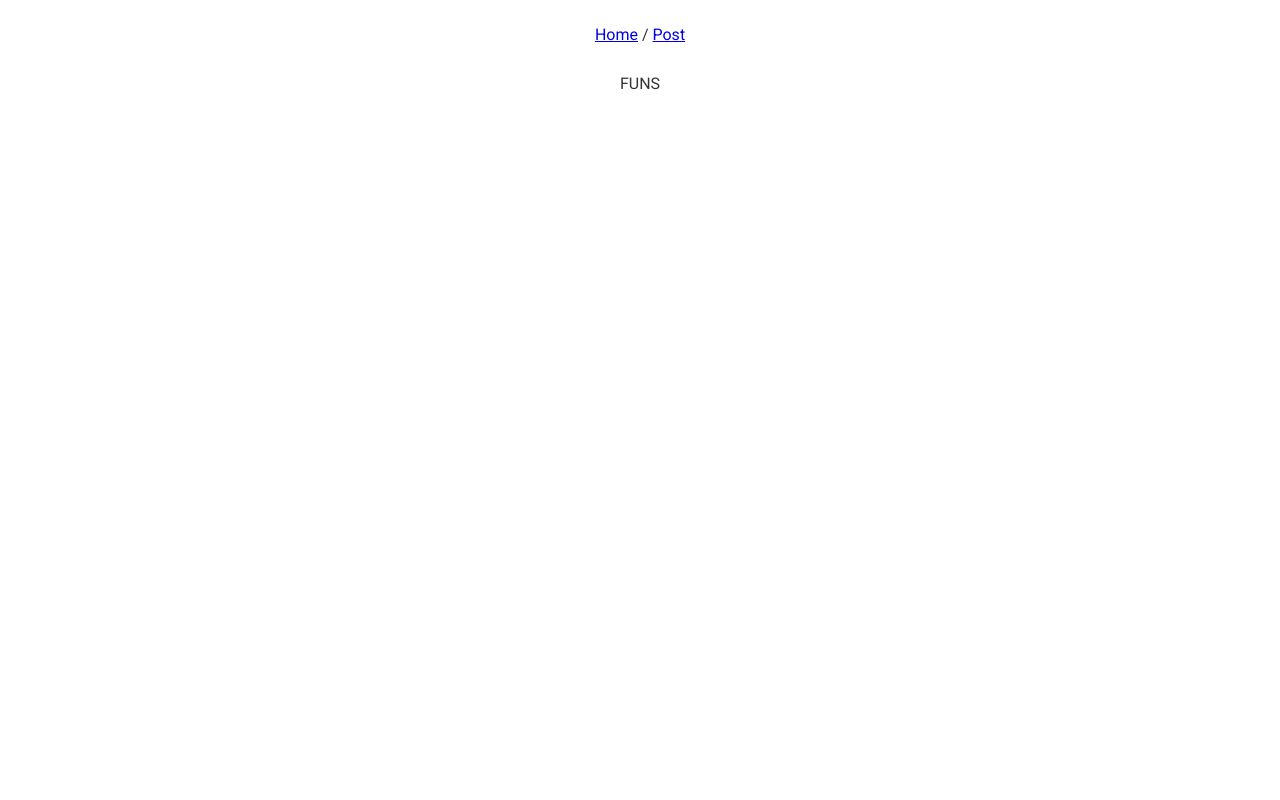
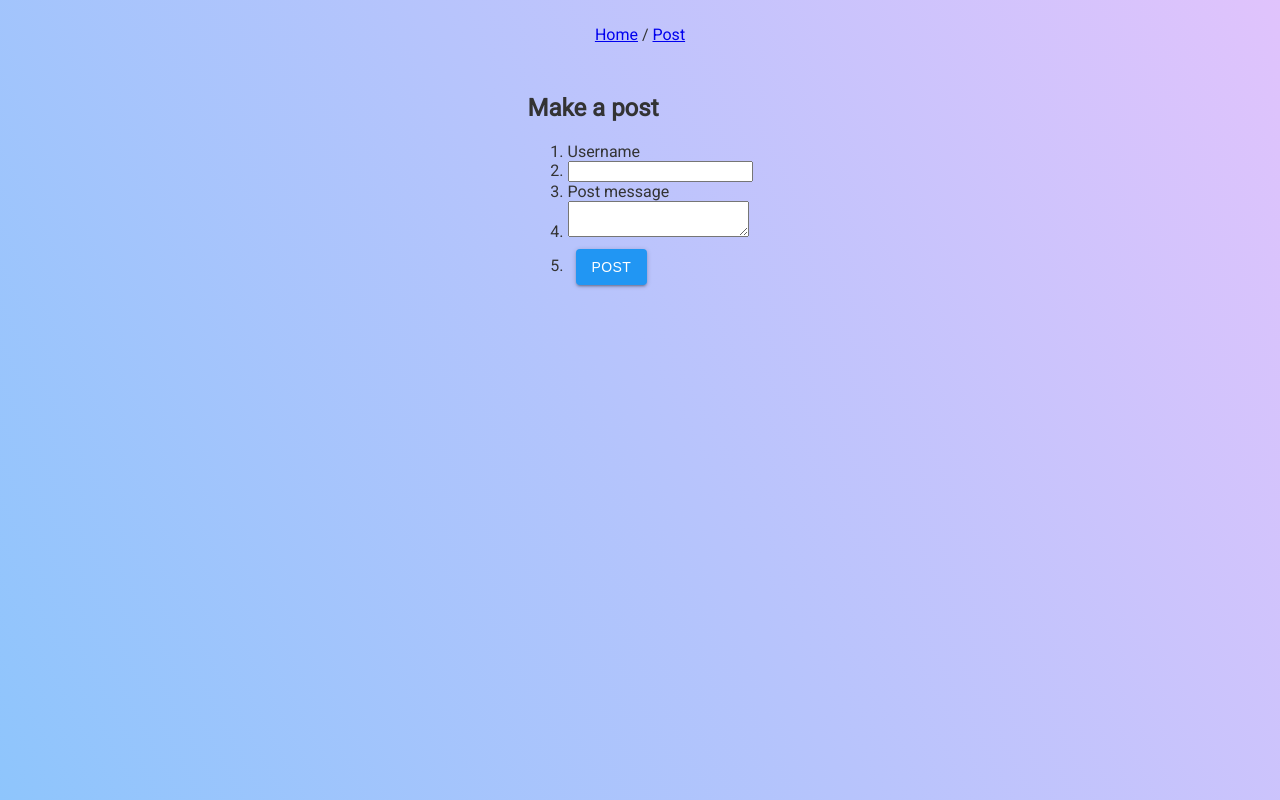
Before and after one commit to crgeee/twitter-clone, a React app: page /post in a window 1280 px wide. Built offline with nearby package versions, Linux system fonts and the light colour scheme.

Commit message:
update stylign

```diff
--- a/src/components/Home/index.js
+++ b/src/components/Home/index.js
@@ -27,7 +27,7 @@ class Home extends React.Component {
 
   async initialize() {
     const { page } = this.state;
-    await delay(1000);
+    await delay(500);
     await Promise.all([fetchPosts(), fetchUsers(page + 1)])
       .then(([postsResult, usersResult]) => {
         this.setState({ posts: postsResult, users: usersResult, page });
--- a/src/components/Post/index.js
+++ b/src/components/Post/index.js
@@ -1,7 +1,97 @@
-import React from 'react';
+import React, { useState } from 'react';
+import styled from 'styled-components';
+import Button from '../common/Button';
+import Form from '../common/Form';
+import Logger from '../../services/Logger';
+import Error from '../common/Error';
 
 const Post = () => {
-  return <div>FUNS</div>;
+  const [username, setUsername] = useState('');
+  const [usernameValid, setUsernameValid] = useState(true);
+  const [post, setPost] = useState('');
+  const [postValid, setPostValid] = useState(true);
+  const [fieldErrors, setFieldErrors] = useState([]);
+  const [formValid, setFormValid] = useState(true);
+
+  const handlePostInput = e => {
+    const { name } = e.target;
+    const { value } = e.target;
+    if (name === 'post') {
+      setPost(value);
+    } else if (name === 'username') {
+      setUsername(value);
+    }
+  };
+
+  const handleSubmit = event => {
+    event.preventDefault();
+    Logger.info('handleSubmit hit!');
+  };
+
+  const validateForm = () => {
+    setFormValid(postValid && usernameValid);
+  };
+
+  const validateField = (fieldName, value) => {
+    const fieldValidationErrors = this.state.formErrors;
+
+    switch (fieldName) {
+      case 'username':
+        break;
+      case 'post':
+        break;
+      default:
+        Logger.warn('no field to validate');
+        break;
+    }
+    validateForm();
+  };
+
+  return (
+    <div>
+      <form onSubmit={handleSubmit}>
+        <h2>Make a post</h2>
+        <ol>
+          <li>
+            <label htmlFor="username">Username</label>
+          </li>
+          <li>
+            <input
+              type="text"
+              id="username"
+              name="username"
+              onChange={handlePostInput}
+              value={username}
+            />
+          </li>
+          {!usernameValid && (
+            <li>
+              <Error>{fieldErrors[username]}</Error>
+            </li>
+          )}
+          <li>
+            <label htmlFor={post}>Post message</label>
+          </li>
+          <li>
+            <textarea
+              type="text"
+              name="post"
+              onChange={handlePostInput}
+              value={post}
+            />
+          </li>
+          {!postValid && (
+            <li>
+              <Error>{fieldErrors[username]}</Error>
+            </li>
+          )}
+          <li>
+            <Button type="submit" value="Post" />
+          </li>
+        </ol>
+      </form>
+    </div>
+  );
 };
 
 export default Post;
--- /dev/null
+++ b/src/components/common/Button.js
@@ -0,0 +1,36 @@
+import styled from 'styled-components';
+
+const Button = styled.input`
+  padding: 6px 16px;
+  font-size: 0.875rem;
+  font-weight: 500;
+  min-width: 64px;
+  box-sizing: border-box;
+  transition: background-color 250ms cubic-bezier(0.4, 0, 0.2, 1) 0ms,
+    box-shadow 250ms cubic-bezier(0.4, 0, 0.2, 1) 0ms,
+    border 250ms cubic-bezier(0.4, 0, 0.2, 1) 0ms;
+  line-height: 1.75;
+  border-radius: 4px;
+  letter-spacing: 0.02857em;
+  text-transform: uppercase;
+  box-shadow: 0px 1px 5px 0px rgba(0, 0, 0, 0.2),
+    0px 2px 2px 0px rgba(0, 0, 0, 0.14), 0px 3px 1px -2px rgba(0, 0, 0, 0.12);
+  color: #fff;
+  background-color: #2196f3;
+  margin: 8px;
+  border: 0;
+  cursor: pointer;
+  display: inline-flex;
+  outline: none;
+  position: relative;
+  align-items: center;
+  vertical-align: middle;
+  -moz-appearance: none;
+  justify-content: center;
+  text-decoration: none;
+  -moz-user-select: none;
+  -webkit-appearance: none;
+  -webkit-tap-highlight-color: transparent;
+`;
+
+export default Button;
--- a/src/components/common/Content.js
+++ b/src/components/common/Content.js
@@ -3,6 +3,10 @@ import styled from 'styled-components';
 const Content = styled.div`
   max-width: 600px;
   padding: 20px;
+  width: 100%;
+  align-items: center;
+  display: flex;
+  justify-content: center;
 `;
 
 export default Content;
--- /dev/null
+++ b/src/components/common/Form.js
@@ -0,0 +1,5 @@
+import styled from 'styled-components';
+
+const Form = styled.div``;
+
+export default Form;
--- a/src/components/common/GlobalStyles.js
+++ b/src/components/common/GlobalStyles.js
@@ -5,6 +5,12 @@ const GlobalStyle = createGlobalStyle`
     font-family: 'Roboto', sans-serif;
     color: #333;
     margin: 0;
+    background-color: #8EC5FC;
+    background-image: linear-gradient(62deg, #8EC5FC 0%, #E0C3FC 100%);
+    background-repeat: no-repeat;
+    min-height: 100%;
+    min-height: 100vh;
+    overflow: auto;
   }
 `;
 
--- a/src/components/common/Layout.js
+++ b/src/components/common/Layout.js
@@ -1,5 +1,6 @@
 import React from 'react';
 import styled from 'styled-components';
+import PropTypes from 'prop-types';
 import GlobalStyles from './GlobalStyles';
 
 const Wrapper = styled.div`
@@ -17,4 +18,8 @@ const Layout = ({ children }) => (
   </Wrapper>
 );
 
+Layout.propTypes = {
+  children: PropTypes.node.isRequired
+};
+
 export default Layout;
--- a/src/components/common/List.js
+++ b/src/components/common/List.js
@@ -4,13 +4,13 @@ import styled from 'styled-components';
 import Tweet from './Tweet';
 
 const StyledWrapper = styled.div`
-  padding: 30px auto 0;
+  padding: 20px auto 0;
 `;
 
 const List = props => {
   const { posts, users, isLoading, isError } = props;
   const trail = useTrail(posts.length, {
-    from: { marginLeft: 0, opacity: 0, transform: 'translate3d(0,-50px,0)' },
+    from: { marginLeft: 0, opacity: 0, transform: 'translate3d(0,75px,0)' },
     to: { marginLeft: 0, opacity: 1, transform: 'translate3d(0,0px,0)' }
   });
   return (
--- a/src/components/common/Tweet.js
+++ b/src/components/common/Tweet.js
@@ -5,23 +5,46 @@ import PropTypes from 'prop-types';
 const StyledWrapper = styled.div`
   display: flex;
   flex-direction: column;
-  padding: 0 0 30px;
-  box-shadow: 0 0 20px rgba(0, 0, 0, 0.05), 0 0px 40px rgba(0, 0, 0, 0.08);
-  border-radius: 5px;
+  box-shadow: 0px 1px 3px 0px rgba(0, 0, 0, 0.2),
+    0px 1px 1px 0px rgba(0, 0, 0, 0.14), 0px 2px 1px -1px rgba(0, 0, 0, 0.12);
+  border-radius: 4px;
   margin-bottom: 20px;
+  background-color: #fff;
+  padding: 25px;
+  &:hover {
+    background: #e9e9e9;
+  }
 `;
-const StyledTitle = styled.div`
-  padding: 32px;
+const StyledHeader = styled.div`
+  padding-bottom: 25px;
 `;
-const StyledBody = styled.div`
-  padding: 0 32px 0 32px;
+
+const StyledBody = styled.div``;
+
+const StyledName = styled.span`
+  padding-right: 5px;
+  font-size: 14px;
+`;
+
+const StyledUsername = styled.span`
+  font-size: 14px;
+  font-weight: 300;
+  color: #999;
+`;
+
+const StyledTitle = styled.span`
+  font-size: 18px;
+  font-weight: 800;
 `;
 
 const Tweet = ({ body, title, user }) => (
   <StyledWrapper>
-    <StyledTitle>
-      {user.name} // {user.username} // {title}
-    </StyledTitle>
+    <StyledHeader>
+      <StyledTitle>{title}</StyledTitle>
+      <br />
+      <StyledName>Posted by {user.name}</StyledName>
+      <StyledUsername>@{user.username}</StyledUsername>
+    </StyledHeader>
     <StyledBody>{body}</StyledBody>
   </StyledWrapper>
 );
```
